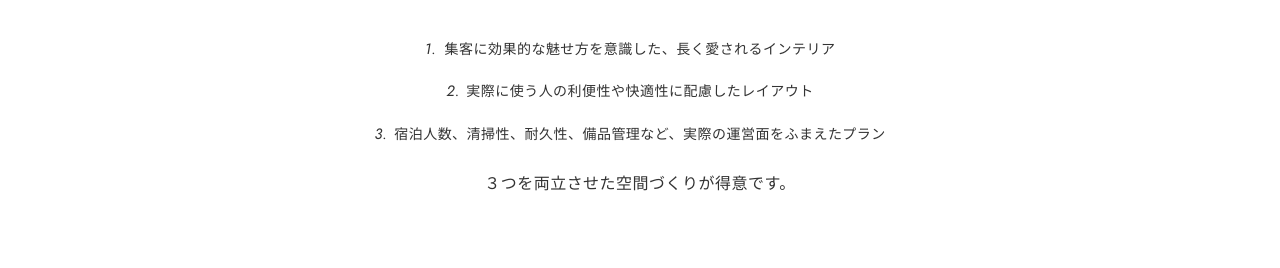
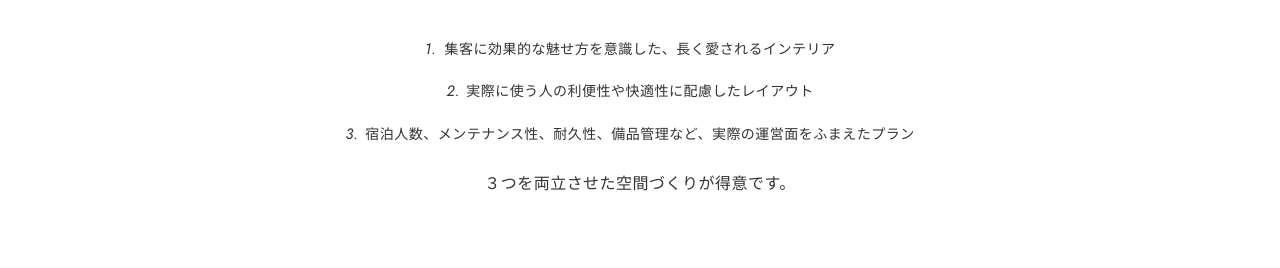
Before and after one commit to yu-fujita8/yu-fujita8.github.io, a plain HTML site: page index.html in a window 1280 px wide. Shown: the part 837-1105 px from the top of the page. Drawn offline with Linux system fonts and the light colour scheme.

Commit message:
lead文言変更

```diff
--- a/index.html
+++ b/index.html
@@ -27,7 +27,7 @@
     <ul class="intro__list">
       <li class="intro__item">集客に効果的な魅せ方を意識した、長く愛されるインテリア</li>
       <li class="intro__item">実際に使う人の利便性や快適性に配慮したレイアウト</li>
-      <li class="intro__item">宿泊人数、清掃性、耐久性、備品管理など、実際の運営面をふまえたプラン</li>
+      <li class="intro__item">宿泊人数、メンテナンス性、耐久性、備品管理など、実際の運営面をふまえたプラン</li>
     </ul>
     <p class="intro__text">３つを両立させた空間づくりが得意です。</p>
     </div>
```
